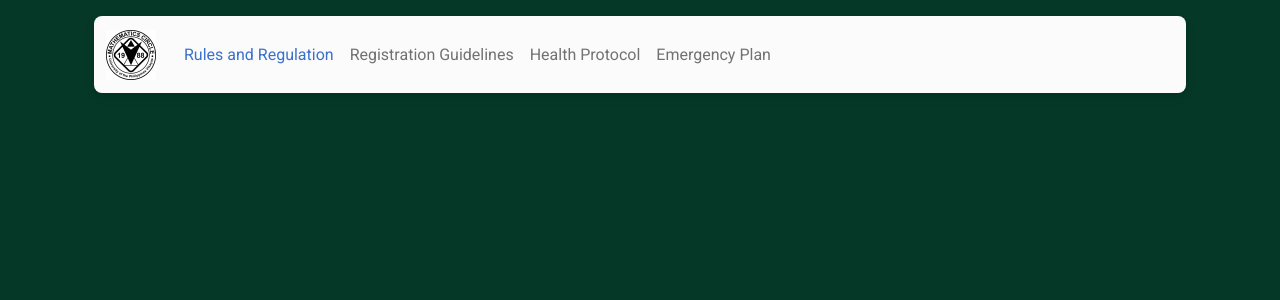
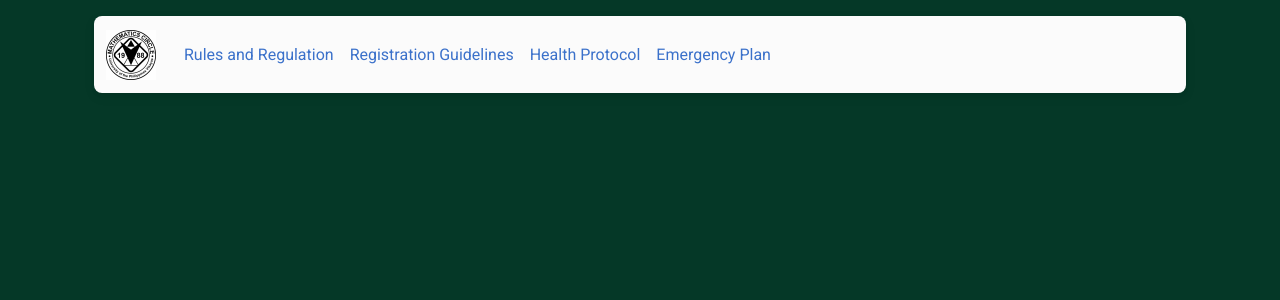
Before and after one commit to miniloda/MathO-QuizBee, a React (Create React App) app: page / in a window 1280 px wide. Shown: the top 300 px of the page. Built offline with nearby package versions, Linux system fonts and the light colour scheme.

Commit message:
fixed routing

```diff
--- a/src/Components/Header.jsx
+++ b/src/Components/Header.jsx
@@ -39,14 +39,14 @@ export default function Header(){
               </MDBNavbarLink>
             </MDBNavbarItem>
             <MDBNavbarItem>
-              <MDBNavbarLink href='/MathO-QuizBee/reg-guide'>Registration Guidelines</MDBNavbarLink>
+              <MDBNavbarLink ><Link to = '/MathO-QuizBee/reg-guide'>Registration Guidelines</Link></MDBNavbarLink>
             </MDBNavbarItem>
             <MDBNavbarItem>
-              <MDBNavbarLink href='/MathO-QuizBee/health-protocol'>Health Protocol</MDBNavbarLink>
+              <MDBNavbarLink ><Link to = '/MathO-QuizBee/health-protocol'>Health Protocol</Link></MDBNavbarLink>
             </MDBNavbarItem>
             <MDBNavbarItem>
-              <MDBNavbarLink href='/MathO-QuizBee/health-protocol' >
-                Emergency Plan
+              <MDBNavbarLink >
+              <Link to = '/MathO-QuizBee/health-protocol'>Emergency Plan</Link>
               </MDBNavbarLink>
             </MDBNavbarItem>
           </MDBNavbarNav>
```
